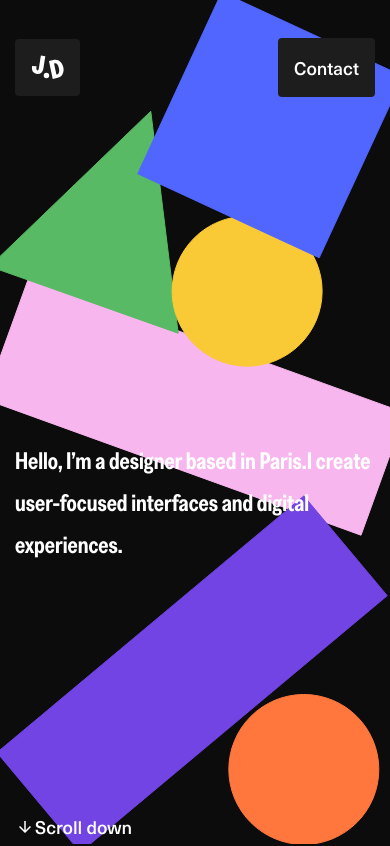
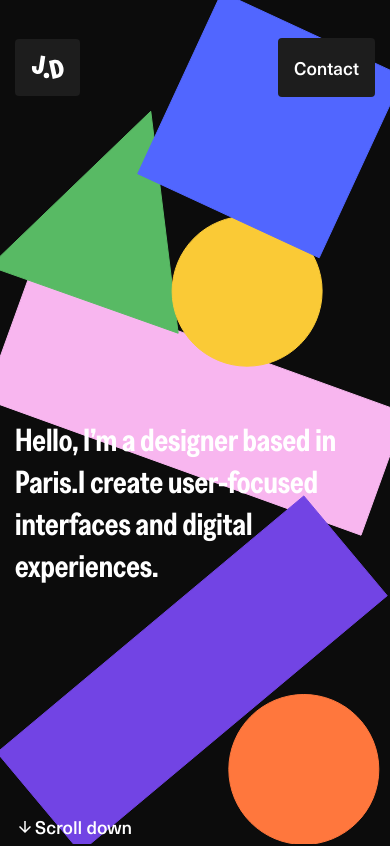
Before and after one commit to jonasDeprund/2025-portfolio, a React (Create React App) app: page / in a window 390 px wide. Shown: the top 846 px of the page. Built offline with nearby package versions, Linux system fonts and the light colour scheme.

Commit message:
debug wip

```diff
--- a/src/components/Header.js
+++ b/src/components/Header.js
@@ -6,7 +6,7 @@ function Header() {
     <div className="header">
       <div className="row">
         <div className="header__title text-selectable cell-start-0 cell-end-8 cell-start-0-m cell-end-12-m">
-          <h1 className="text-h1 text-h1-m">
+          <h1 className="text-h1">
             Hello, I’m a designer based in Paris.I create user-focused
             interfaces and digital experiences.
           </h1>
--- a/src/scss/03_system/_typography.scss
+++ b/src/scss/03_system/_typography.scss
@@ -47,9 +47,10 @@
   color: var(--color-white);
 }
 
+// Responsive
 @media only screen and (max-width: 767px) {
-  .text-h1-m {
-    font-size: 2.4rem;
+  .text-h1 {
+    font-size: 3.2rem;
     line-height: 4.2rem;
   }
 
--- a/src/scss/04_layout/_header.scss
+++ b/src/scss/04_layout/_header.scss
@@ -5,7 +5,7 @@
 ///////
 
 .header {
-  height: calc(100vh - 107px);
+  height: calc(100vh - 107px); // Soustrait la hauteur de la navigation
   position: relative; // Important pour le positionnement absolu du scroll
 
   .row {
@@ -15,16 +15,16 @@
 
   &__title {
     display: flex;
-    align-items: center;
-    height: 100%;
+    align-items: center; // Centre verticalement
+    height: 100%; // Prend toute la hauteur disponible
   }
 
   &__scroll {
-    position: absolute; // Position absolue
+    position: absolute;
     display: flex;
     align-items: center;
     justify-content: center;
-    bottom: 3.2rem; // Distance du bas
-    left: 0; // Aligné à gauche
+    bottom: 3.2rem;
+    left: 0;
   }
 }
```
